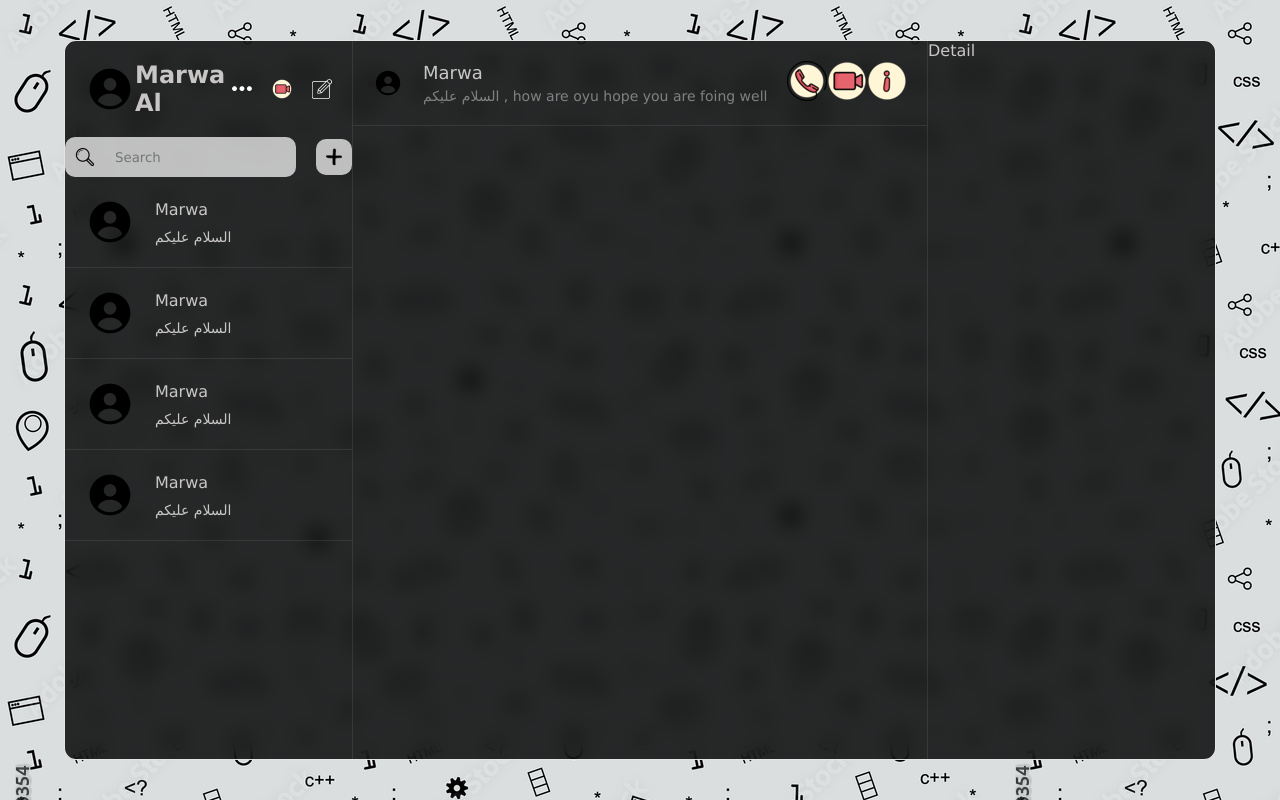
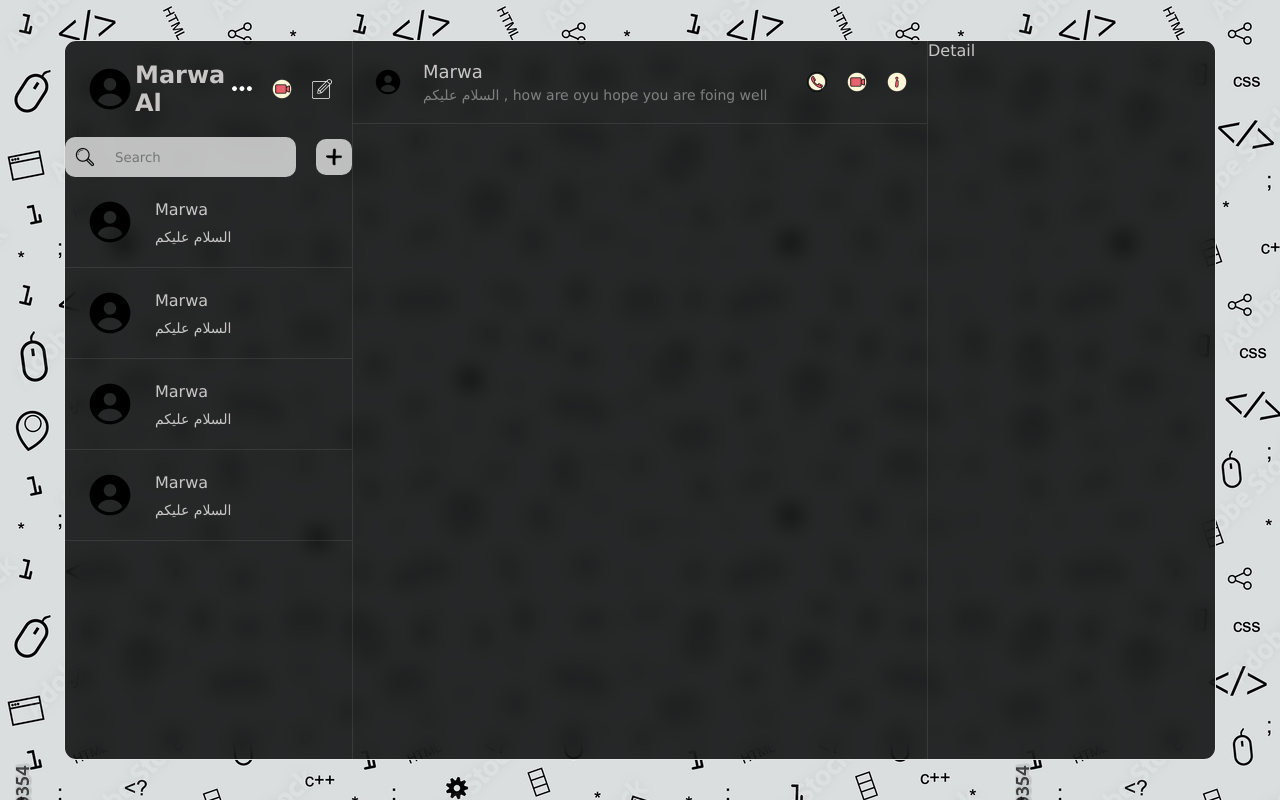
Before and after one commit to Marwa1902/ChatApp, a React (Vite) app in the folder chatapp/: page / in a window 1280 px wide. Built offline with nearby package versions, Linux system fonts and the light colour scheme.

Commit message:
update chat.css
a few adition of codes for icons and img

```diff
--- a/chatapp/src/components/chats/chat.css
+++ b/chatapp/src/components/chats/chat.css
@@ -40,5 +40,16 @@
                 }
             }
         }
+
+        .icons{
+            display: flex;
+            gap: 20px;
+
+            img{
+                width: 20px;
+                height: 20px;
+            }
+        }
+
     }
 }
```
